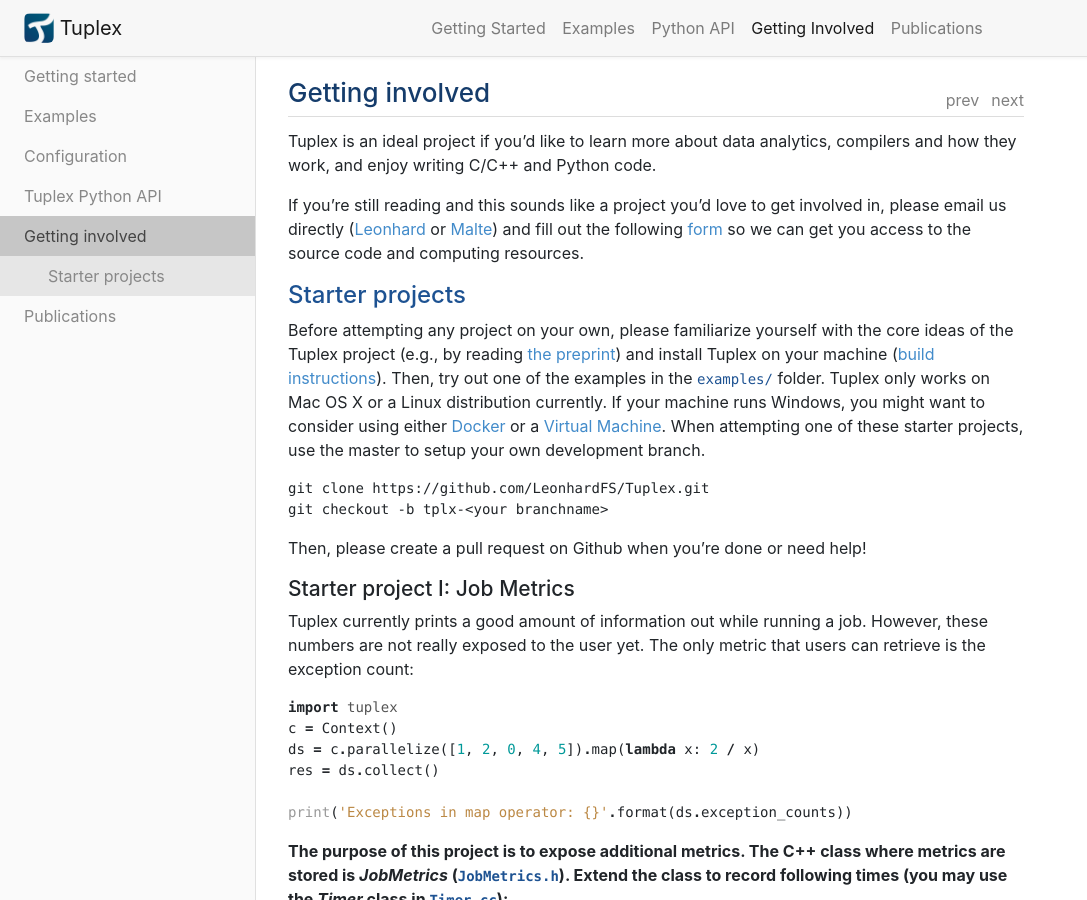
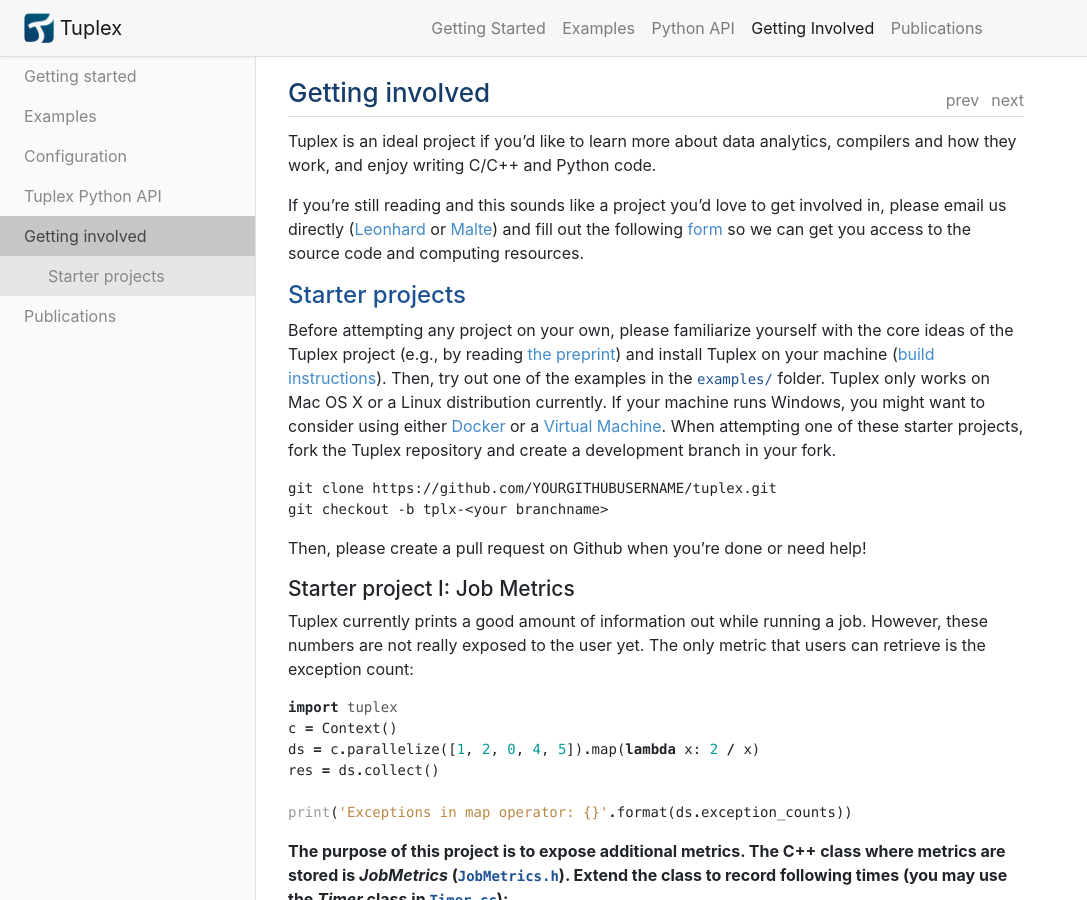
Before and after one commit to tuplex/tuplex, a Sphinx documentation site: the page built from doc/source/gettinginvolved.rst, in a window 1280 px wide and 900 px high. Shown: the whole window, without its empty margins (0-1087 px from the left). Built offline with Sphinx 7.4.7, drawn with Linux system fonts in a browser that asks for light colours.

Commit message:
Website updates
* Link Github repo from front page
* Update all repo links to point to new repo
* Fix up Docker commands to include Jupyter port

```diff
--- a/doc/source/_templates/landing_page.html
+++ b/doc/source/_templates/landing_page.html
@@ -40,13 +40,6 @@
                 Under the hood, Tuplex is based on <b>data-driven compilation</b> and <b>dual-mode processing</b>, two key techniques that make it possible for Tuplex to provide speed comparable to a pipeline written in hand-optimized C++.
               </p>
             </div>
-          </div>
-          <div class="col-md-12 no-padding">
-            <h6>Subscribe here to get Tuplex first!</h6>
-            <p>
-                <i>We're currently in the process of releasing Tuplex to the public in the next days, if you're excited to try it and don't want to miss out on the release, please subscribe here to get an official release email!</i>
-            {% include 'mailchimp.html' %}
-            </p>
           </div>
         </div>
         <!-- <div class="row mb-3">
@@ -98,13 +91,26 @@
             </tr>
             <tr>
               <td>
-                <span class="install-command">$ <span id="docker-install-command">docker run tuplex/tuplex</span></span>
+                <span class="install-command">$ <span id="docker-install-command">docker run -p 8888:8888 tuplex/tuplex</span></span>
                 <button type="button" class="install-command-button copy-btn" data-clipboard-target="#docker-install-command" data-tooltip-label="Copy to clipboard">
                   <i class="fa fa-copy" aria-hidden="true"></i>
                   <span class="sr-only">Copy Docker instructions</span>
                 </button>
               </td>
             </tr>
+            <tr>
+              <td><b>Development version from <a href="https://github.com/tuplex/tuplex">our Github repository</a>:</b></td>
+            </tr>
+            <tr>
+              <td>
+                <span class="install-command">$ <span id="github-install-command">git clone https://github.com/tuplex/tuplex</span></span>
+                <button type="button" class="install-command-button copy-btn" data-clipboard-target="#github-install-command" data-tooltip-label="Copy to clipboard">
+                  <i class="fa fa-copy" aria-hidden="true"></i>
+                  <span class="sr-only">Copy Github instructions</span>
+                </button>
+              </td>
+            </tr>
+
           </table>
         </div>
         <hr class="mt-2">
@@ -197,6 +203,15 @@
         </div>
         <hr class="mt-2">
         <div class="row mb-4">
+          <div class="col-md-12 no-padding">
+            <h6>Subscribe to get news on Tuplex first!</h6>
+            <p>If you want to receive updates about Tuplex releases, new features, and development progress, sign up for our updates below.
+            {% include 'mailchimp.html' %}
+            </p>
+          </div>
+        </div>
+        <hr class="mt-2">
+        <div class="row mb-4">
           <div>
           <h6>Getting Involved</h6>
           If you're a Brown student interested in systems research, please check out our <a href="gettinginvolved.html">guide and starter projects</a>.
--- a/doc/source/gettinginvolved.rst
+++ b/doc/source/gettinginvolved.rst
@@ -9,11 +9,11 @@
 
 Before attempting any project on your own, please familiarize yourself with the core ideas of the Tuplex project (e.g., by reading `the preprint <http://cs.brown.edu/~lspiegel/files/Tuplex_Preprint2020.pdf>`_) and install Tuplex on your machine (`build instructions <gettingstarted.html#installation>`_). Then, try out one of the examples in the ``examples/`` folder.
 Tuplex only works on Mac OS X or a Linux distribution currently. If your machine runs Windows, you might want to consider using either `Docker <https://www.docker.com/get-started>`_ or a `Virtual Machine <https://www.virtualbox.org/>`_.
-When attempting one of these starter projects, use the master to setup your own development branch.
+When attempting one of these starter projects, fork the Tuplex repository and create a development branch in your fork.
 
 .. code-block:: bash
 
-  git clone https://github.com/LeonhardFS/Tuplex.git
+  git clone https://github.com/YOURGITHUBUSERNAME/tuplex.git
   git checkout -b tplx-<your branchname>
 
 
--- a/doc/source/gettingstarted.rst
+++ b/doc/source/gettingstarted.rst
@@ -95,7 +95,7 @@
 
 Alternatively, you can write your pipeline in a file :file:`pipeline.py` and execute it via ``python3 pipeline.py``.
 
-Tuplex can be also used in Jupyter notebooks.
+Tuplex can be also used in Jupyter notebooks. Our Docker container exposes the notebook at ``localhost:8888``.
 
 .. image:: img/jupyter.png
   :scale: 40 %
```
